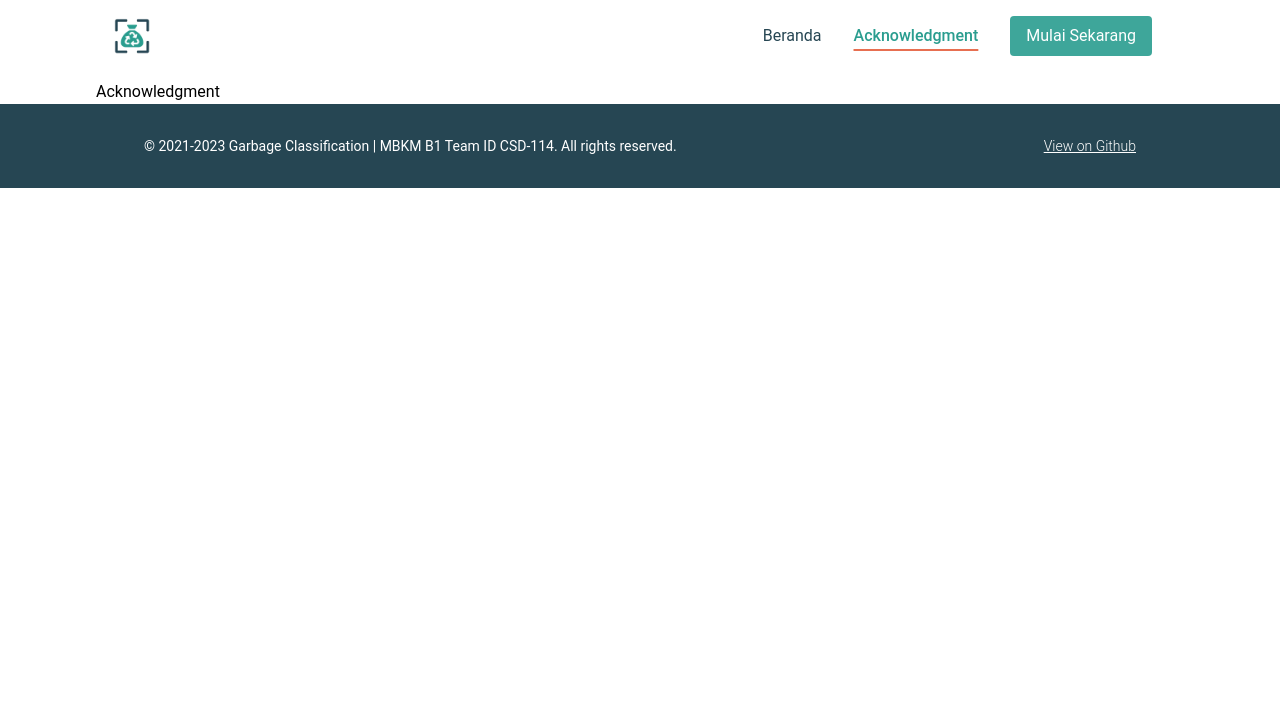
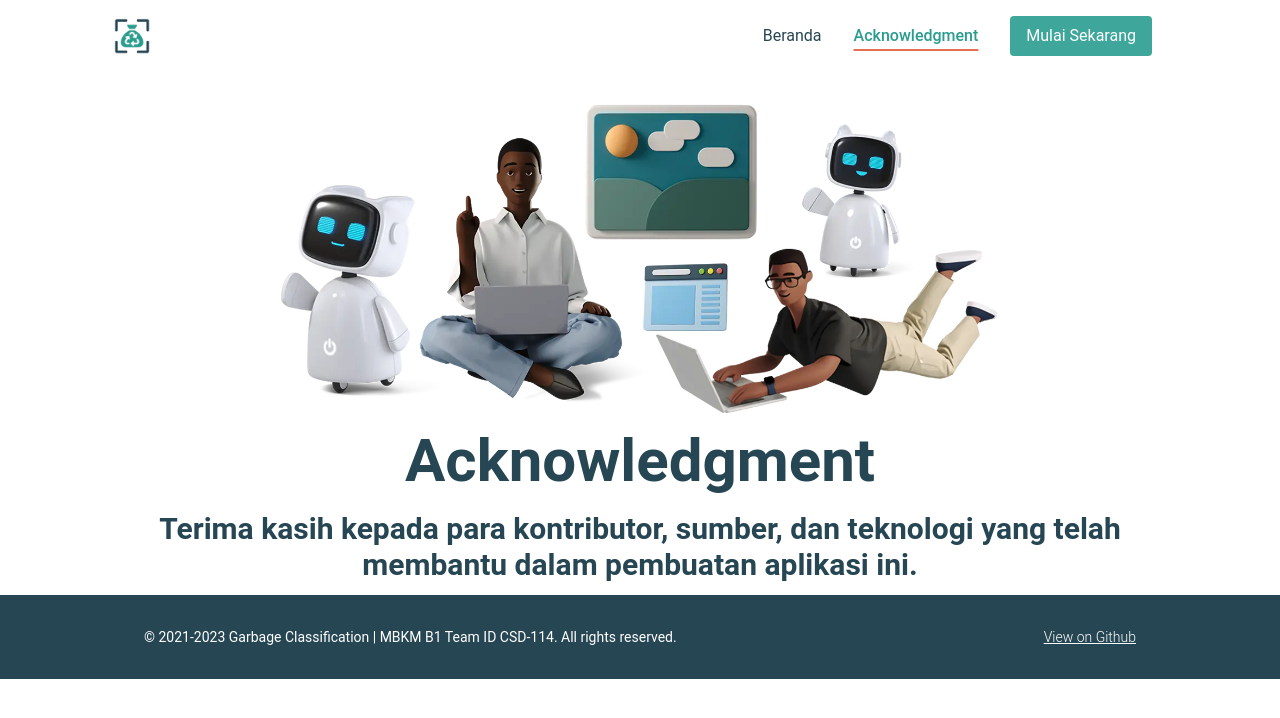
Before and after one commit to virgiawankusuma/Garbage-Classification, a React (Create React App) app: page /acknowledgment in a window 1280 px wide. Shown: the top 718 px of the page. Built offline with nearby package versions, Linux system fonts and the light colour scheme.

Commit message:
feat: Add Hero Acknowledgment;refactor: Change name heroData to hero

```diff
--- a/src/components/header/Header.js
+++ b/src/components/header/Header.js
@@ -8,7 +8,6 @@ export default function Header() {
 
   const handleHamburgerClick = () => {
     setIsHamburgerOpen(!isHamburgerOpen);
-    console.log(isHamburgerOpen);
   };
 
   return (
--- a/src/components/hero/Hero.js
+++ b/src/components/hero/Hero.js
@@ -8,8 +8,8 @@ export default function Hero() {
     <section id="hero" className="pt-10">
       <div className="container">
         <div className="flex flex-wrap">
-          <HeroLeft heroData={hero}/>
-          <HeroRight heroData={hero} />
+          <HeroLeft hero={hero}/>
+          <HeroRight hero={hero} />
         </div>
       </div>
     </section>
--- a/src/components/hero/HeroLeft.js
+++ b/src/components/hero/HeroLeft.js
@@ -1,20 +1,20 @@
 import { Link } from 'react-router-dom';
 
-export default function HeroLeft({ heroData }) {
+export default function HeroLeft({ hero }) {
   return (
     <>
       <div className="w-full self-center px-4 lg:pl-4 lg:pr-8 lg:w-1/2">
         <h1 className="font-bold text-primary text-4xl mb-4 lg:text-6xl">
-          {heroData.title}
+          {hero.title}
         </h1>
         <h2 className="font-semibold text-dark text-xl mb-3 lg:text-3xl">
-          {heroData.subtitle}
+          {hero.subtitle}
         </h2>
         <p className="font-medium text-dark text-base mb-10 leading-relaxed lg:text-lg">
-          {heroData.desc}
+          {hero.desc}
         </p>
         <Link to="/klasifikasikan" className="text-white text-xl font-medium bg-primary rounded px-7 py-3 hover:shadow-xl hover:opacity-80 transition duration-300 ease-out">
-          {heroData.cta}
+          {hero.cta}
         </Link>
       </div>
     </>
--- a/src/components/hero/HeroRight.js
+++ b/src/components/hero/HeroRight.js
@@ -1,10 +1,10 @@
-export default function HeroRight({ heroData }) {
+export default function HeroRight({ hero }) {
   return (
     <>
       <div className="w-full px-4 lg:w-1/2">
         <div className="relative w-full mt-10 lg:mt-0 lg:right-0">
           <img
-            src={heroData.image}
+            src={hero.image}
             className="absolute scale-[45%] top-1/3 right-[12%] translate-x-1/2 md:top-[40%] md:scale-50 lg:scale-[65%]"
             alt="Robot"
           />
@@ -15,7 +15,7 @@ export default function HeroRight({ heroData }) {
             playsInline
             className="w-[85%] h-auto rounded-xl shadow-xl"
           >
-            <source src={heroData.video} type="video/webm" />
+            <source src={hero.video} type="video/webm" />
           </video>
         </div>
       </div>
--- /dev/null
+++ b/src/components/heroAcknowledgment/Hero.js
@@ -0,0 +1,23 @@
+import { hero } from '../../data/acknowledgmentData';
+
+export default function Hero() {
+  return (
+    <section id="hero-acknowledgment" className="pt-4">
+      <div className="container">
+        <div className="flex flex-wrap justify-center text-center px-4 lg:px-12">
+          <img
+            src={hero.image}
+            alt="hero acknowledgment illustration"
+            className="w-full mb-2 lg:w-3/4"
+          />
+          <h1 className="font-bold text-dark text-4xl mb-3 lg:mb-5 lg:text-6xl">
+            {hero.title}
+          </h1>
+          <h2 className="font-semibold text-dark text-xl mb-3 lg:text-3xl">
+            {hero.subtitle}
+        </h2>
+        </div>
+      </div>
+    </section>
+  );
+}
--- a/src/data/acknowledgmentData.js
+++ b/src/data/acknowledgmentData.js
@@ -2,7 +2,7 @@ const hero =
 {
   title: 'Acknowledgment',
   subtitle: 'Terima kasih kepada para kontributor, sumber, dan teknologi yang telah membantu dalam pembuatan aplikasi ini.',
-  img: '/img/acknowledgment-hero.webp',
+  image: '/img/acknowledgment-hero.webp',
 };
 
 
--- a/src/pages/Acknowledgment.js
+++ b/src/pages/Acknowledgment.js
@@ -1,11 +1,10 @@
 import Layout from '../components/Layout';
+import Hero from '../components/heroAcknowledgment/Hero';
 
 export default function Acknowledgment() {
   return (
     <Layout>
-      <div className="container">
-        Acknowledgment
-      </div>
+      <Hero />
     </Layout>
   );
 }
```
Also changed, not shown: public/img/acknowledgment-hero.webp.
